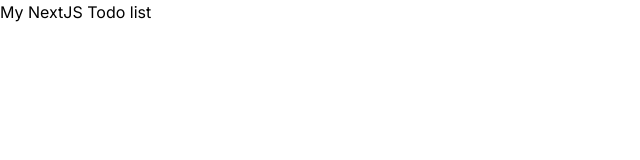
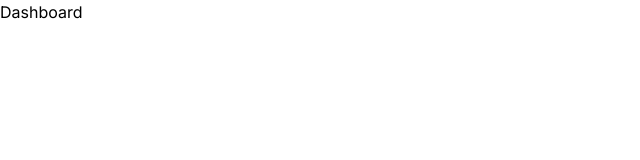
Before and after one commit to Muhammad-Umar-Khan/Tickets_nextjs, a Next.js app: page / in a window 1280 px wide. Shown: the top 160 px of the page, without its empty margins (0-640 px from the left). Built offline with nearby package versions, Linux system fonts and the light colour scheme.

Commit message:
dashboard

```diff
--- a/app/page.tsx
+++ b/app/page.tsx
@@ -1,7 +1,7 @@
 export default function Home() {
   return (
     <main>
-      <h1>My NextJS Todo list</h1>
+      <h1>Dashboard</h1>
     </main>
   )
 }
```
